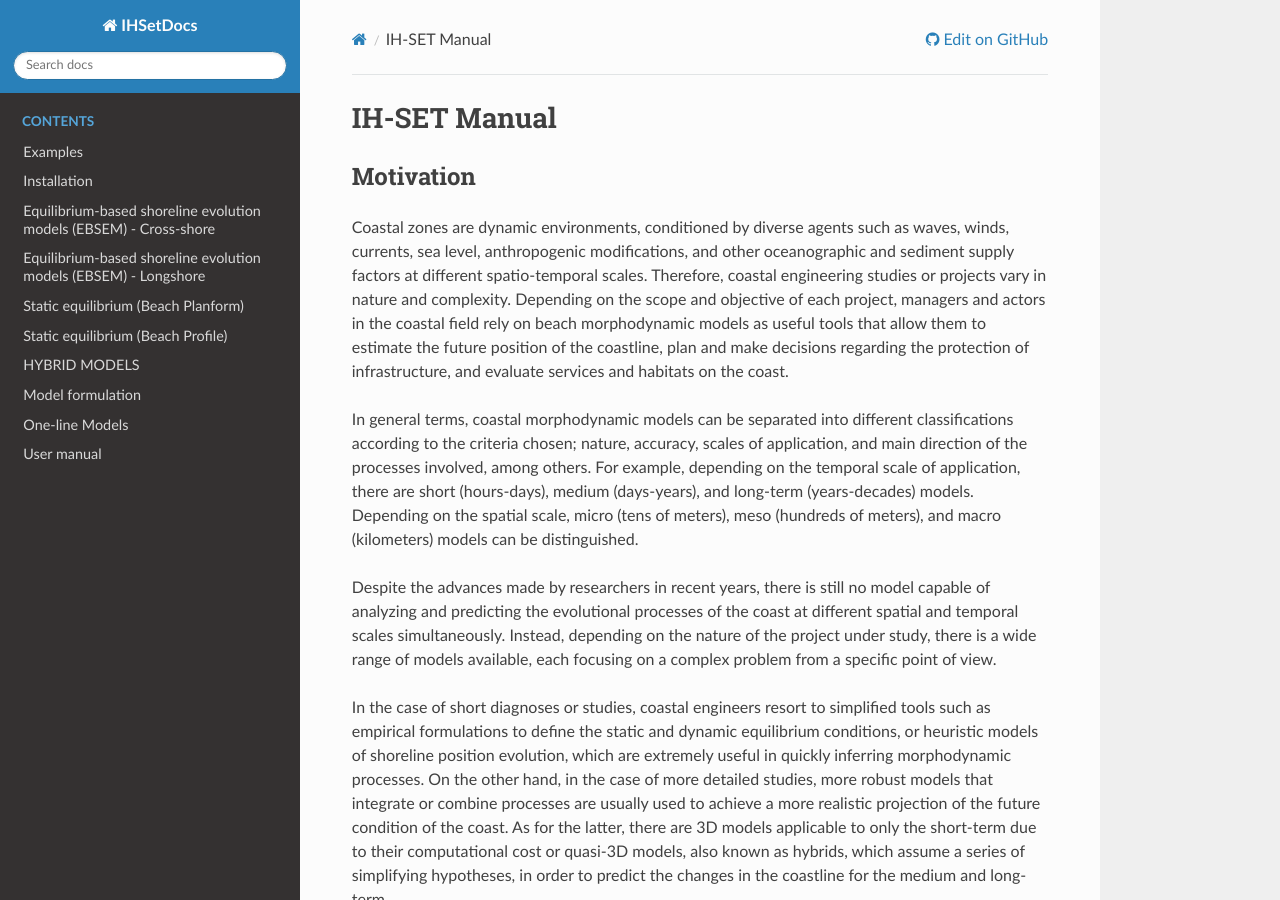
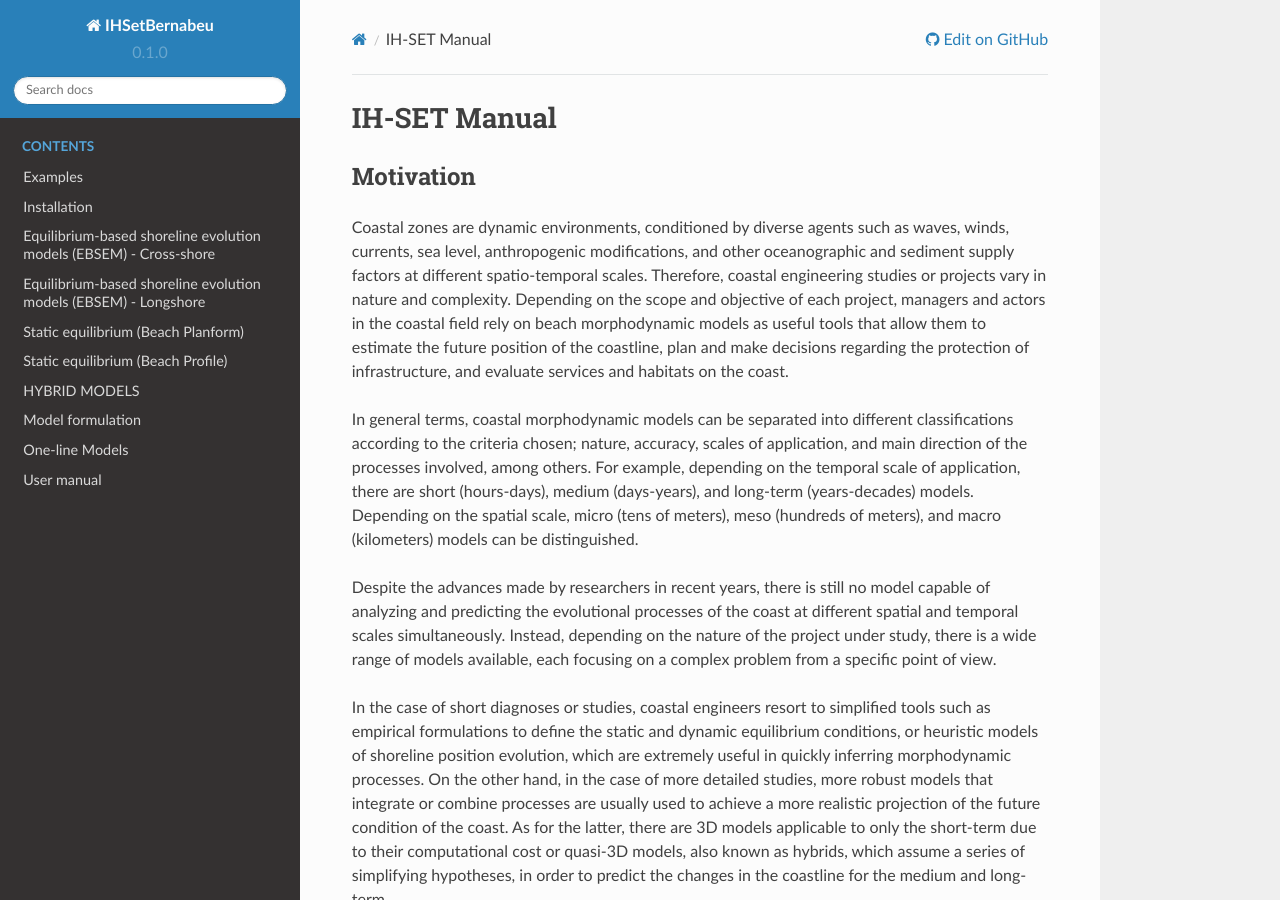
Before and after one commit to IHCantabria/IHSetDocs, a Sphinx documentation site: the page built from docs/index.md, in a window 1280 px wide and 900 px high. Built offline with Sphinx 7.4.7 and the Read the Docs theme 2.0.0, drawn with Linux system fonts in a browser that asks for light colours.

Commit message:
Update conf.py

```diff
--- a/docs/conf.py
+++ b/docs/conf.py
@@ -5,15 +5,18 @@
 
 # -- Project information -----------------------------------------------------
 # https://www.sphinx-doc.org/en/master/usage/configuration.html#project-information
+# from IHSetBernabeu.__init__ import __version__
 
-project = "IHSetDocs"
+__version__ = "0.1.0"
+project = "IHSetBernabeu"
 copyright = "2024, Lim, Changbin"
 author = "Lim, Changbin"
+version = release = __version__
 
 html_context = {
     "display_github": True,  # Integrate GitHub
     "github_user": "ihcantabria",  # Username
-    "github_repo": "IHSetDocs",  # Repo name
+    "github_repo": "IHSetBernabeu",  # Repo name
     "github_version": "main",  # Version
     "conf_py_path": "/docs/",
 }
@@ -26,23 +29,12 @@ extensions = [
     "sphinx.ext.napoleon",
     "sphinx_rtd_theme",
     "myst_nb",
+    # 'sphinxcontrib.autodoc_pydantic',
     "sphinx.ext.autosummary",
 ]
-
 templates_path = ["_templates"]
 exclude_patterns = ["_build", "Thumbs.db", ".DS_Store"]
-mathjax_config = {
-    'tex2jax': {
-        'inlineMath': [['$', '$'], ['\\(', '\\)']],
-        'displayMath': [['$$', '$$'], ['\\[', '\\]']],
-        'processEscapes': True,
-        'ignoreClass': 'document',
-        'processClass': 'math|output_area',
-    },
-    'TeX': {
-        'extensions': ['AMSmath.js', 'AMSsymbols.js'],
-    },
-}
+
 
 # -- Options for HTML output -------------------------------------------------
 # https://www.sphinx-doc.org/en/master/usage/configuration.html#options-for-html-output
@@ -52,18 +44,9 @@ html_theme_options = {
     "display_version": True,
     "style_external_links": False,
 }
-html_sidebars = {
-    '**': [
-        'sidebar.html',  # Default sidebar content
-        'localtoc.html',  # Table of contents for the current page
-        'sourcelink.html',  # Link to the source code
-        'searchbox.html',  # Search box
-    ],
-}
 # html_theme = 'furo'
 # html_theme = 'sphinx_book_theme'
 
 html_static_path = ["_static"]
 html_logo = ""
-html_title = " v"
-myst_heading_anchors = 3
+html_title = " v" + release
```
